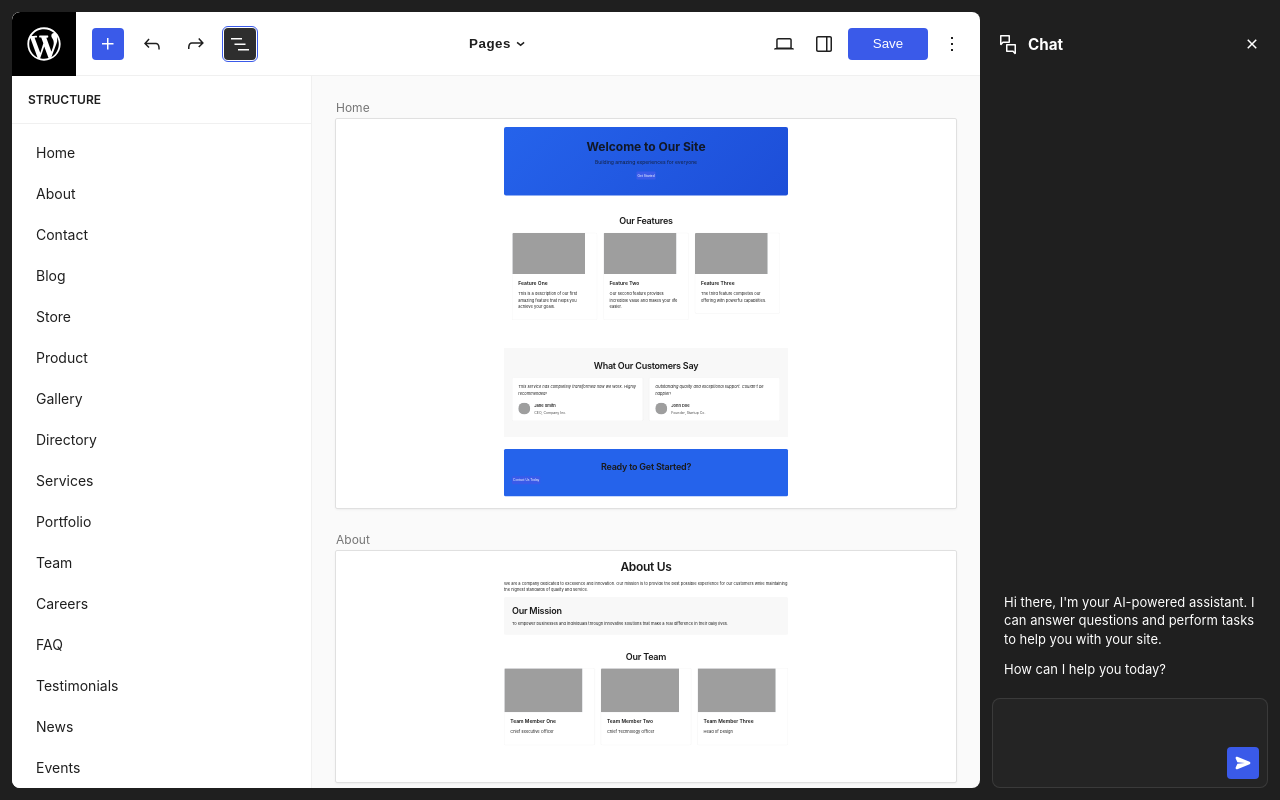
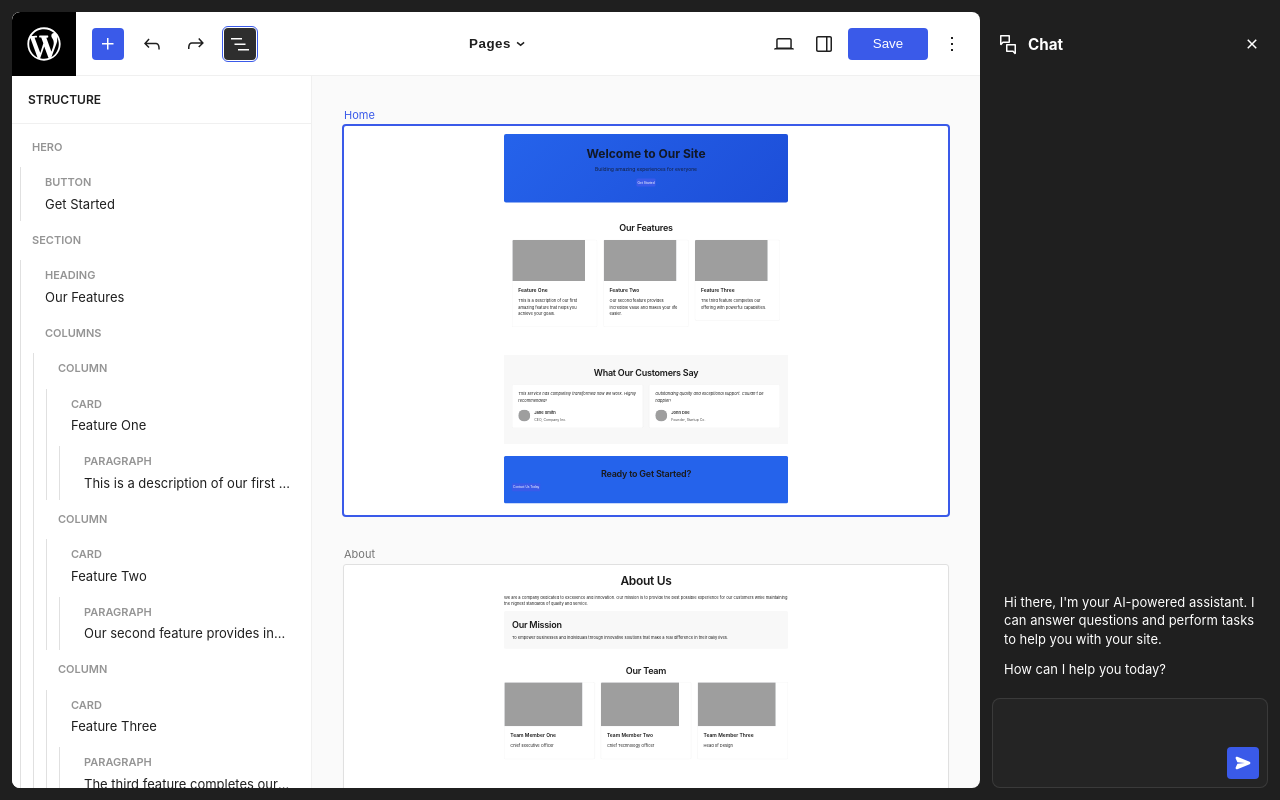
Before and after one commit to shaunandrews/wp-mosaic-i1, a React (Vite) app: page / in a window 1280 px wide. Both pictures are taken after a click on the button 240 px from the left and 43 px from the top of the page. Built offline with nearby package versions, Linux system fonts and the light colour scheme; grey boxes are pictures that could not be loaded.

Commit message:
Cleaning up markup and styles for the grid items.

```diff
--- a/src/components/PageView/PageGrid/PageGrid.css
+++ b/src/components/PageView/PageGrid/PageGrid.css
@@ -4,34 +4,11 @@
   height: 100%;
   overflow-y: auto;
   overflow-x: hidden;
-  padding: var(--space-l);
+  padding: var(--space-xl);
 }
 
 .page-grid-content {
   column-width: 300px;
   column-gap: var(--space-xl);
   width: 100%;
-  /* Allow height to grow automatically */
 }
-
-.page-grid-cell {
-  break-inside: avoid;
-  page-break-inside: avoid;
-  margin-bottom: var(--space-l);
-  /* Fix for some browsers to ensure block formatting context and avoid splitting */
-  display: inline-block;
-  width: 100%;
-}
-
-.page-grid-cell__title {
-  font-size: 12px;
-  color: var(--color-surface-text-secondary);
-  margin-bottom: var(--space-xxs);
-  overflow: hidden;
-  text-overflow: ellipsis;
-  white-space: nowrap;
-
-  .page-grid-cell:hover & {
-    color: var(--color-theme);
-  }
-}
--- a/src/components/PageView/PageGrid/PageGrid.tsx
+++ b/src/components/PageView/PageGrid/PageGrid.tsx
@@ -7,7 +7,7 @@ import './PageGrid.css';
 const BUFFER_SIZE = 4; // Render buffer around visible area
 
 export const PageGrid = () => {
-  const { pages, selectPage } = usePageView();
+  const { pages, selectPage, selectedPage, deselectPage } = usePageView();
   const containerRef = useRef<HTMLDivElement>(null);
   // Initial visible set (first few items)
   const [visibleIndices, setVisibleIndices] = useState<Set<number>>(
@@ -68,7 +68,25 @@ export const PageGrid = () => {
   const handleItemClick = (pageId: string) => {
     const page = pages.find((p) => p.id === pageId);
     if (page) {
+      selectPage(page, 'grid', false);
+    }
+  };
+
+  const handleItemDoubleClick = (pageId: string) => {
+    const page = pages.find((p) => p.id === pageId);
+    if (page) {
       selectPage(page, 'grid');
+    }
+  };
+
+  const handleGridClick = (e: React.MouseEvent<HTMLDivElement>) => {
+    // Only deselect if clicking directly on the grid container (whitespace)
+    // and not on a grid item
+    if (
+      e.target === e.currentTarget ||
+      (e.target as HTMLElement).classList.contains('page-grid-content')
+    ) {
+      deselectPage();
     }
   };
 
@@ -79,18 +97,23 @@ export const PageGrid = () => {
       initial={{ opacity: 0 }}
       animate={{ opacity: 1 }}
       transition={{ duration: 0.3 }}
+      onClick={handleGridClick}
     >
       <div className="page-grid-content">
-        {pages.map((page, index) => (
-          <div key={page.id} data-index={index} className="page-grid-cell">
-            <div className="page-grid-cell__title">{page.label}</div>
+        {pages.map((page, index) => {
+          const isSelected = selectedPage?.id === page.id;
+          return (
             <PageGridItem
+              key={page.id}
+              data-index={index}
               page={page}
               onClick={() => handleItemClick(page.id)}
+              onDoubleClick={() => handleItemDoubleClick(page.id)}
               isVisible={visibleIndices.has(index)}
+              isSelected={isSelected}
             />
-          </div>
-        ))}
+          );
+        })}
       </div>
     </motion.div>
   );
--- a/src/components/PageView/PageGrid/PageGridItem.css
+++ b/src/components/PageView/PageGrid/PageGridItem.css
@@ -1,56 +1,40 @@
 .page-grid-item {
+  break-inside: avoid;
+  page-break-inside: avoid;
+  margin-bottom: var(--space-xl);
   width: 100%;
-  border-radius: var(--radius-xs);
+
+  .page-grid-item__preview-wrapper {
+    border-radius: var(--radius-s);
     background-color: var(--color-surface);
+    box-shadow: 0 1px 3px rgba(0, 0, 0, 0.05);
     outline: 1px solid var(--color-gray-200);
-  color: var(--color-surface-text);
-  box-shadow: 0 1px 3px rgba(0, 0, 0, 0.1);
+  }
+
+  .page-grid-item__title {
+    font-size: 11px;
+    color: var(--color-surface-text-secondary);
     overflow: hidden;
-  cursor: pointer;
-  position: relative;
-  display: flex;
-  flex-direction: column;
+    text-overflow: ellipsis;
+    white-space: nowrap;
+  }
 
   &:hover {
-    outline: 1.5px solid var(--color-theme);
+    .page-grid-item__preview-wrapper {
+      border-color: var(--color-gray-400);
+    }
+    .page-grid-item__title {
+      color: var(--color-surface-text);
     }
   }
 
+  &.is-selected {
     .page-grid-item__preview-wrapper {
-  width: 100%;
-  position: relative;
-  overflow: hidden;
-  /* Allow preview to set its own height */
-  flex: 1;
+      box-shadow: none;
+      outline: 2px solid var(--color-theme);
     }
-
-.page-grid-item__preview {
-  width: 100%;
-  position: relative;
+    .page-grid-item__title {
+      color: var(--color-theme);
     }
-
-.page-grid-item__empty {
-  display: flex;
-  align-items: center;
-  justify-content: center;
-  width: 100%;
-  height: 200px;
-  color: var(--color-surface-text-tertiary);
-  text-transform: uppercase;
-  font-size: 10px;
-  font-weight: 700;
   }
-
-.page-grid-item__label {
-  text-align: center;
 }
-
-.page-grid-item__error {
-  display: flex;
-  align-items: center;
-  justify-content: center;
-  width: 100%;
-  height: 200px;
-  color: var(--color-surface-text-tertiary);
-  font-size: 12px;
-}
--- a/src/components/PageView/PageGrid/PageGridItem.tsx
+++ b/src/components/PageView/PageGrid/PageGridItem.tsx
@@ -8,11 +8,21 @@ import './PageGridItem.css';
 interface PageGridItemProps {
   page: Page;
   onClick: () => void;
+  onDoubleClick?: () => void;
   isVisible?: boolean;
+  isSelected?: boolean;
+  'data-index'?: number;
 }
 
 export const PageGridItem = memo(
-  ({ page, onClick, isVisible = true }: PageGridItemProps) => {
+  ({
+    page,
+    onClick,
+    onDoubleClick,
+    isVisible = true,
+    isSelected = false,
+    'data-index': dataIndex,
+  }: PageGridItemProps) => {
     const hasContent = page.content?.blocks && page.content.blocks.length > 0;
     const [lastHeight, setLastHeight] = useState<number | undefined>(undefined);
     const itemRef = useRef<HTMLDivElement>(null);
@@ -36,38 +46,35 @@ export const PageGridItem = memo(
     return (
       <motion.div
         ref={itemRef}
+        data-index={dataIndex}
         layoutId={`document-${page.id}`}
-        className="page-grid-item"
-        initial={{ scale: 0.9, opacity: 0 }}
-        animate={{ scale: 1, opacity: 1 }}
-        transition={{ duration: 0.3, ease: [0.4, 0, 0.2, 1] }}
-        onClick={onClick}
-        whileTap={{ scale: 0.98 }}
+        className={`page-grid-item col gap-xxs ${isSelected ? 'is-selected' : ''}`}
+        onClick={(e) => {
+          e.stopPropagation();
+          onClick();
+        }}
+        onDoubleClick={(e) => {
+          e.stopPropagation();
+          onDoubleClick?.();
+        }}
         style={{ minHeight: !isVisible ? lastHeight : undefined }}
       >
+        <div className="page-grid-item__title">{page.label}</div>
         {isVisible ? (
           hasContent ? (
+            <div className="page-grid-item__preview-wrapper">
               <PageErrorBoundary
                 fallback={
-                <div className="page-grid-item__error">
-                  <span className="page-grid-item__label">{page.label}</span>
-                </div>
+                  <div className="page-grid-item__error">{page.label}</div>
                 }
               >
-              <div className="page-grid-item__preview-wrapper">
-                <div className="page-grid-item__preview">
                 <PagePreview content={page.content} mode="grid" />
+              </PageErrorBoundary>
             </div>
-              </div>
-            </PageErrorBoundary>
           ) : (
-            <div className="page-grid-item__empty">
-              <span className="page-grid-item__label">{page.label}</span>
-            </div>
+            <div className="page-grid-item__empty">{page.label}</div>
           )
-        ) : (
-          <div style={{ height: lastHeight || 200 }} />
-        )}
+        ) : null}
       </motion.div>
     );
   }
--- a/src/components/PageView/PageViewContext.tsx
+++ b/src/components/PageView/PageViewContext.tsx
@@ -35,7 +35,8 @@ interface PageViewContextValue {
   transitionSource: TransitionSource;
   pages: Page[];
   setViewMode: (mode: ViewMode) => void;
-  selectPage: (page: Page, source?: TransitionSource) => void;
+  selectPage: (page: Page, source?: TransitionSource, switchToSingle?: boolean) => void;
+  deselectPage: () => void;
   navigatePrev: () => void;
   navigateNext: () => void;
   setPages: (pages: Page[]) => void;
@@ -62,10 +63,16 @@ export const PageViewProvider = ({
   const [direction, setDirection] = useState<Direction>('right');
   const [transitionSource, setTransitionSource] = useState<TransitionSource>('menu');
 
-  const selectPage = useCallback((page: Page, source: TransitionSource = 'menu') => {
+  const selectPage = useCallback((page: Page, source: TransitionSource = 'menu', switchToSingle: boolean = true) => {
     setSelectedPage(page);
     setTransitionSource(source);
-    setViewMode('single');
+    if (switchToSingle) {
+      setViewMode('single');
+    }
+  }, []);
+
+  const deselectPage = useCallback(() => {
+    setSelectedPage(null);
   }, []);
 
   const navigatePrev = useCallback(() => {
@@ -94,6 +101,7 @@ export const PageViewProvider = ({
     pages,
     setViewMode,
     selectPage,
+    deselectPage,
     navigatePrev,
     navigateNext,
     setPages,
--- a/src/components/StructurePanel/StructurePanel.tsx
+++ b/src/components/StructurePanel/StructurePanel.tsx
@@ -93,6 +93,26 @@ export const StructurePanel = ({
   pages,
   onPageSelect,
 }: StructurePanelProps) => {
+  // Show selected page's blocks if available (works in both grid and single mode)
+  if (selectedPage?.content?.blocks) {
+    const blocks = selectedPage.content.blocks;
+
+    return (
+      <div className="structure-panel-content">
+        <div className="structure-panel-list">
+          {blocks.length === 0 ? (
+            <div className="structure-empty">No blocks in this page</div>
+          ) : (
+            blocks.map((block) => (
+              <BlockTreeItem key={block.id} block={block} />
+            ))
+          )}
+        </div>
+      </div>
+    );
+  }
+
+  // In grid mode with no selection, show page list
   if (viewMode === 'grid') {
     return (
       <div className="structure-panel-content">
@@ -111,24 +131,6 @@ export const StructurePanel = ({
     );
   }
 
-  if (viewMode === 'single' && selectedPage?.content?.blocks) {
-    const blocks = selectedPage.content.blocks;
-
-    return (
-      <div className="structure-panel-content">
-        <div className="structure-panel-list">
-          {blocks.length === 0 ? (
-            <div className="structure-empty">No blocks in this page</div>
-          ) : (
-            blocks.map((block) => (
-              <BlockTreeItem key={block.id} block={block} />
-            ))
-          )}
-        </div>
-      </div>
-    );
-  }
-
   return (
     <div className="structure-panel-content">
       <div className="structure-empty">No content to display</div>
```
Lines whose indentation alone changed are shown as unchanged.
